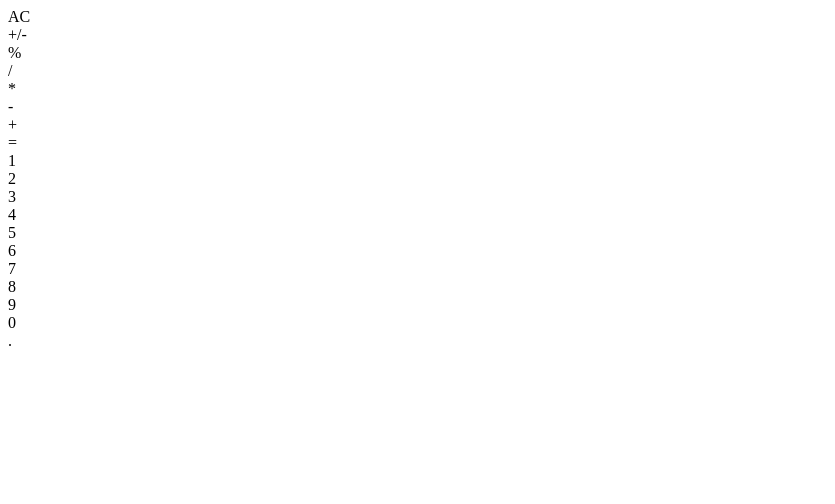
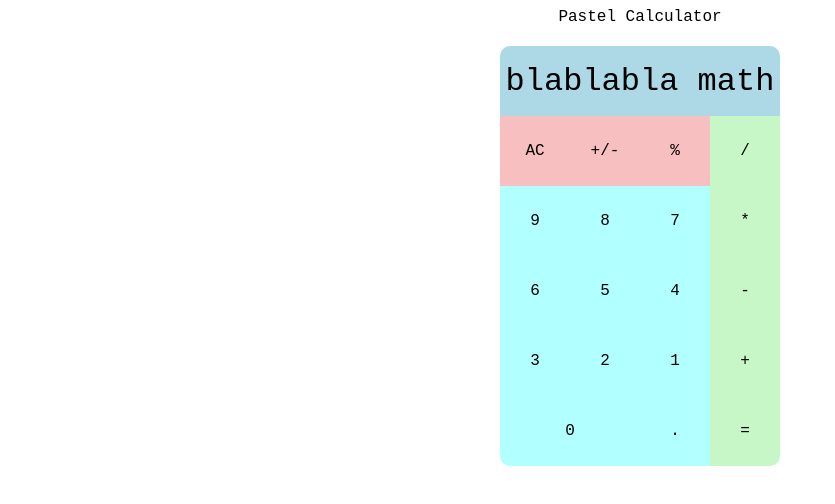
Before and after one commit to G4brielMedeiros/CalculatorJS, a plain HTML site: page index.html in a window 1280 px wide. Shown: the whole page, without its empty margins (0-835 px from the left). Drawn offline with Linux system fonts and the light colour scheme.

Commit message:
finalized calculator design

```diff
--- a/index.html
+++ b/index.html
@@ -4,33 +4,41 @@
   <meta charset="UTF-8">
   <meta http-equiv="X-UA-Compatible" content="IE=edge">
   <meta name="viewport" content="width=device-width, initial-scale=1.0">
-  <title>Calculator</title>
+  <link rel="stylesheet" href="style.css">
+  <script defer src="script.js"></script>
+  <title>Pastel Calculator</title>
 </head>
 <body>
-  <div id="header"></div>
+  <div id="header">Pastel Calculator</div>
 
   <div id="calculator">
-    <div id="expression"></div>
+    <div id="expression">blablabla math</div>
     <div id="buttons">
       <div id="ac" class="button setting">AC</div>
       <div id="signal" class="button setting">+/-</div>
       <div id="percent" class="button setting">%</div>
       <div id="divide" class="button operator">/</div>
+
+      <div id="nine" class="button number">9</div>
+      <div id="eight" class="button number">8</div>
+      <div id="seven" class="button number">7</div>
       <div id="multiply" class="button operator">*</div>
+
+      <div id="six" class="button number">6</div>
+      <div id="five" class="button number">5</div>
+      <div id="four" class="button number">4</div>
       <div id="subtract" class="button operator">-</div>
-      <div id="add" class="button" operator >+</div>
-      <div id="equals" class="button"operator >=</div>
+
+      <div id="three" class="button number">3</div>
+      <div id="two" class="button number">2</div>
       <div id="one" class="button number">1</div>
-      <div id="two" class="button" number>2</div>
-      <div id="three" class="button number">3</div>
-      <div id="four" class="button number">4</div>
-      <div id="five" class="button number">5</div>
-      <div id="six" class="button number">6</div>
-      <div id="seven" class="button number">7</div>
-      <div id="eight" class="button number">8</div>
-      <div id="nine" class="button number">9</div>
+
+      <div id="add" class="button operator"  >+</div>
+
       <div id="zero" class="button number">0</div>
-      <div id="dot" class="button" number>.</div>
+      <div id="dot" class="button number" >.</div>
+      <div id="equals" class="button operator" >=</div>
+
 
     </div>
 
--- a/style.css
+++ b/style.css
@@ -0,0 +1,95 @@
+* {
+  font-family: "Courier New", Courier, monospace;
+}
+
+body {
+  display: flex;
+  flex-direction: column;
+  align-items: center;
+}
+
+#header {
+  margin-bottom: 20px;
+}
+#calculator {
+  display: flex;
+  flex-direction: column;
+  align-items: center;
+}
+
+#expression {
+  background-color: lightblue;
+  font-size: 2em;
+  width: 280px;
+  min-height: 70px;
+
+  border-top-left-radius: 10px;
+  border-top-right-radius: 10px;
+
+  display: flex;
+  align-items: center;
+  justify-content: center;
+}
+#buttons {
+  display: flex;
+  align-items: center;
+  justify-content: center;
+  flex-wrap: wrap;
+
+  width: 280px;
+}
+
+.button {
+  display: flex;
+  align-items: center;
+  justify-content: center;
+
+  min-width: 70px;
+  min-height: 70px;
+}
+
+#zero {
+  min-width: 140px;
+
+  border-bottom-left-radius: 10px;
+}
+
+#equals {
+  border-bottom-right-radius: 10px;
+}
+
+.operator {
+  background-color: rgba(144, 238, 144, 0.5);
+}
+
+.setting {
+  background-color: rgba(240, 128, 128, 0.5);
+}
+
+.number {
+  background-color: rgba(0, 255, 255, 0.3);
+}
+
+.operator:hover {
+  background-color: rgba(144, 238, 144, 0.8);
+}
+
+.setting:hover {
+  background-color: rgba(240, 128, 128, 0.8);
+}
+
+.number:hover {
+  background-color: rgba(0, 255, 255, 0.5);
+}
+
+.operator:active {
+  background-color: rgb(144, 238, 144);
+}
+
+.setting:active {
+  background-color: rgb(240, 128, 128);
+}
+
+.number:active {
+  background-color: rgb(0, 255, 255);
+}
```
